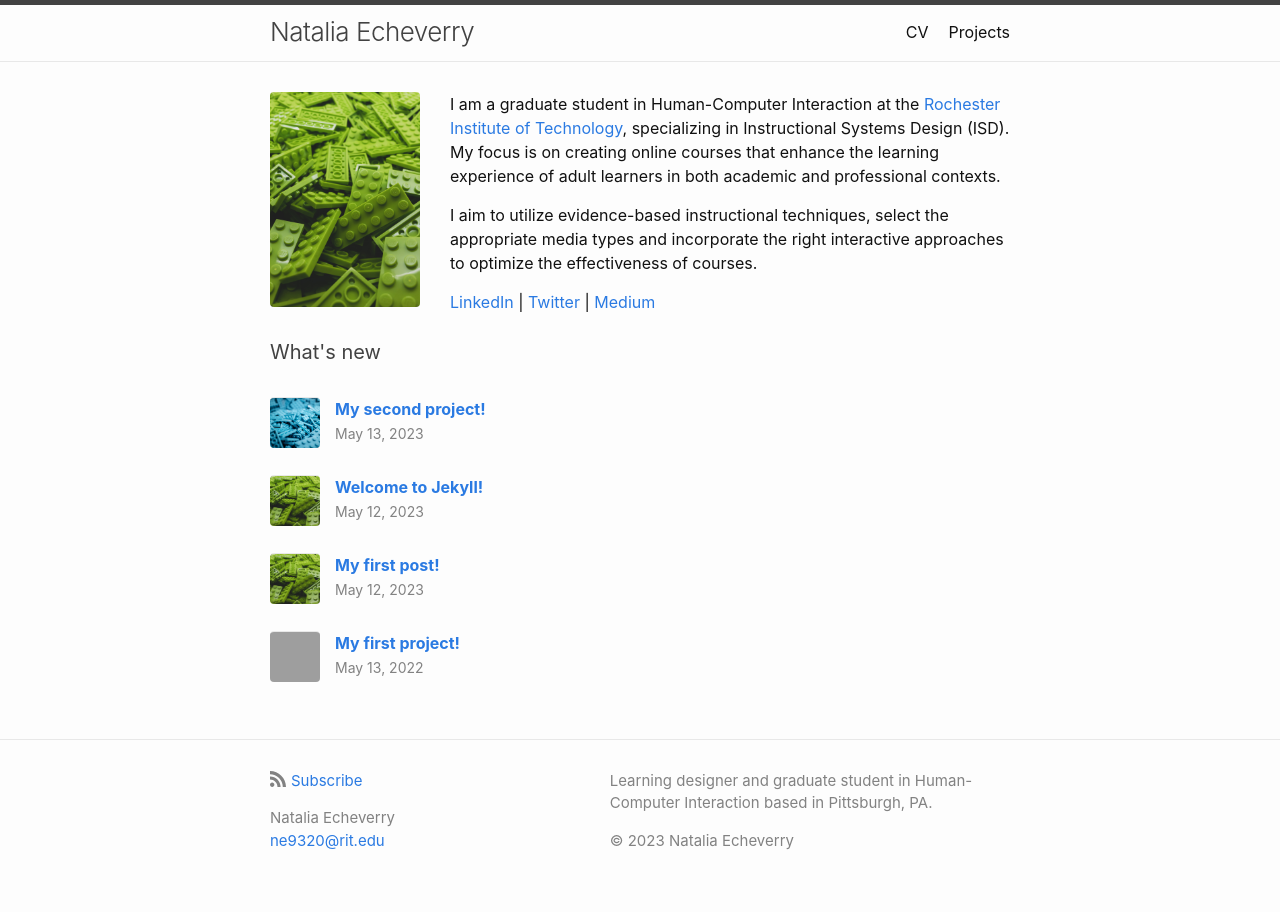
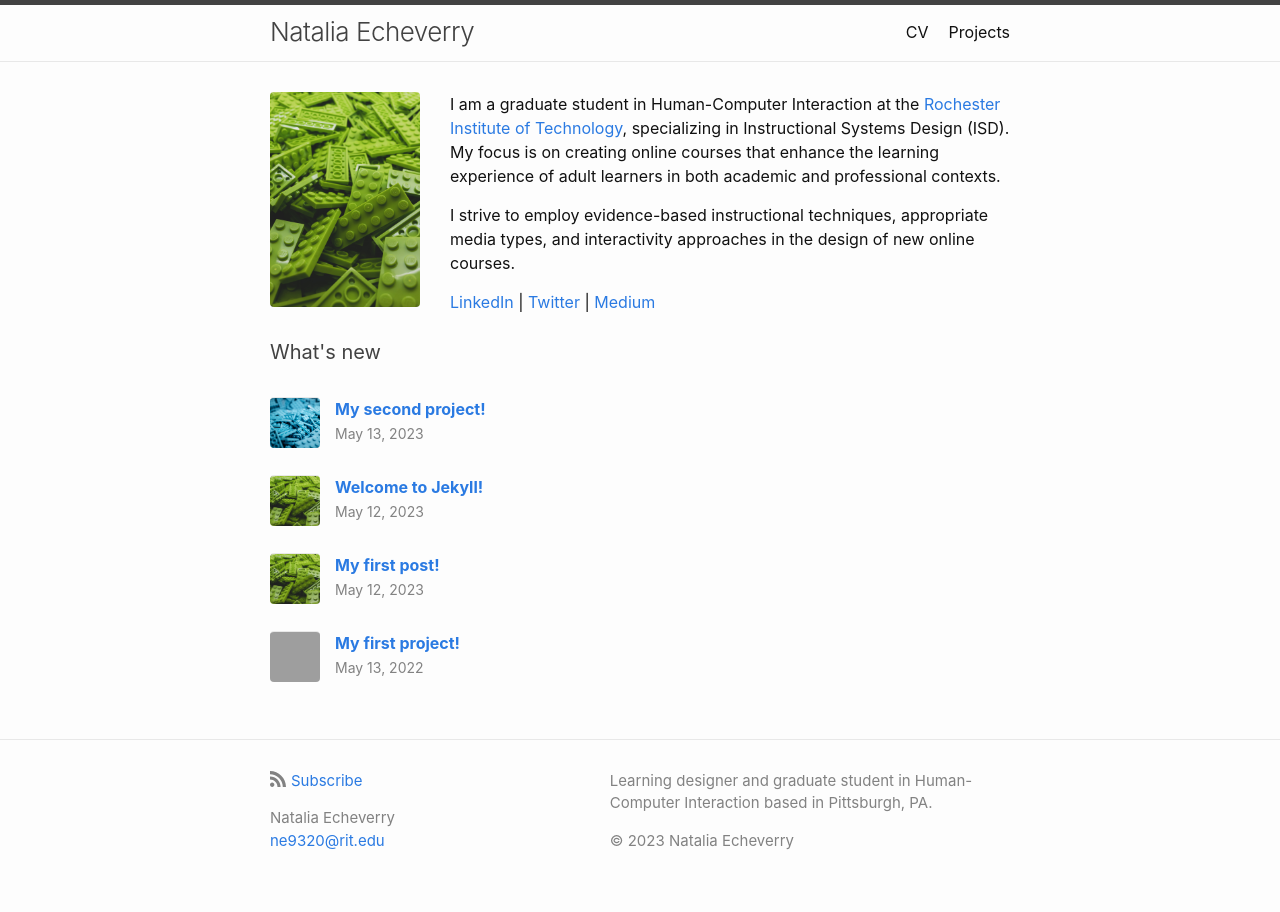
Before and after one commit to verrynatalia/verrynatalia, a Jekyll site: the page built from index.markdown, in a window 1280 px wide. Built offline with Jekyll 4.4.1, drawn with Linux system fonts in a browser that asks for light colours; some web fonts are replaced; grey boxes are pictures that could not be loaded.

Commit message:
edit to intro paragraph

```diff
--- a/index.markdown
+++ b/index.markdown
@@ -7,7 +7,7 @@ layout: home
 
 I am a graduate student in Human-Computer Interaction at the [Rochester Institute of Technology][RIT], specializing in Instructional Systems Design (ISD). My focus is on creating online courses that enhance the learning experience of adult learners in both academic and professional contexts.
 
-I aim to utilize evidence-based instructional techniques, select the appropriate media types and incorporate the right interactive approaches to optimize the effectiveness of courses.
+I strive to employ evidence-based instructional techniques, appropriate media types, and interactivity approaches in the design of new online courses.
 
 [LinkedIn][linkedin] \| [Twitter][twitter] \| [Medium][medium]
 
```
